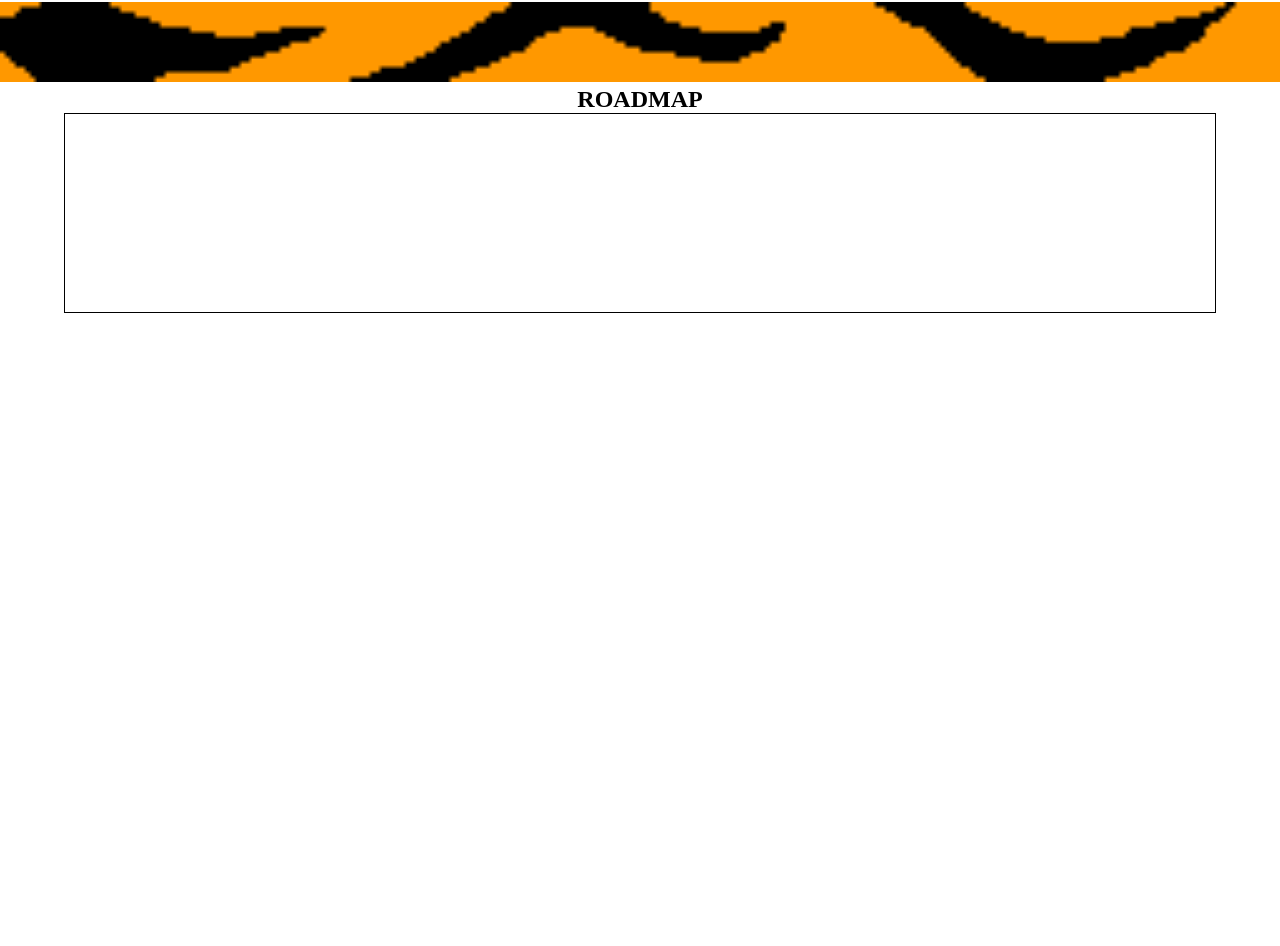
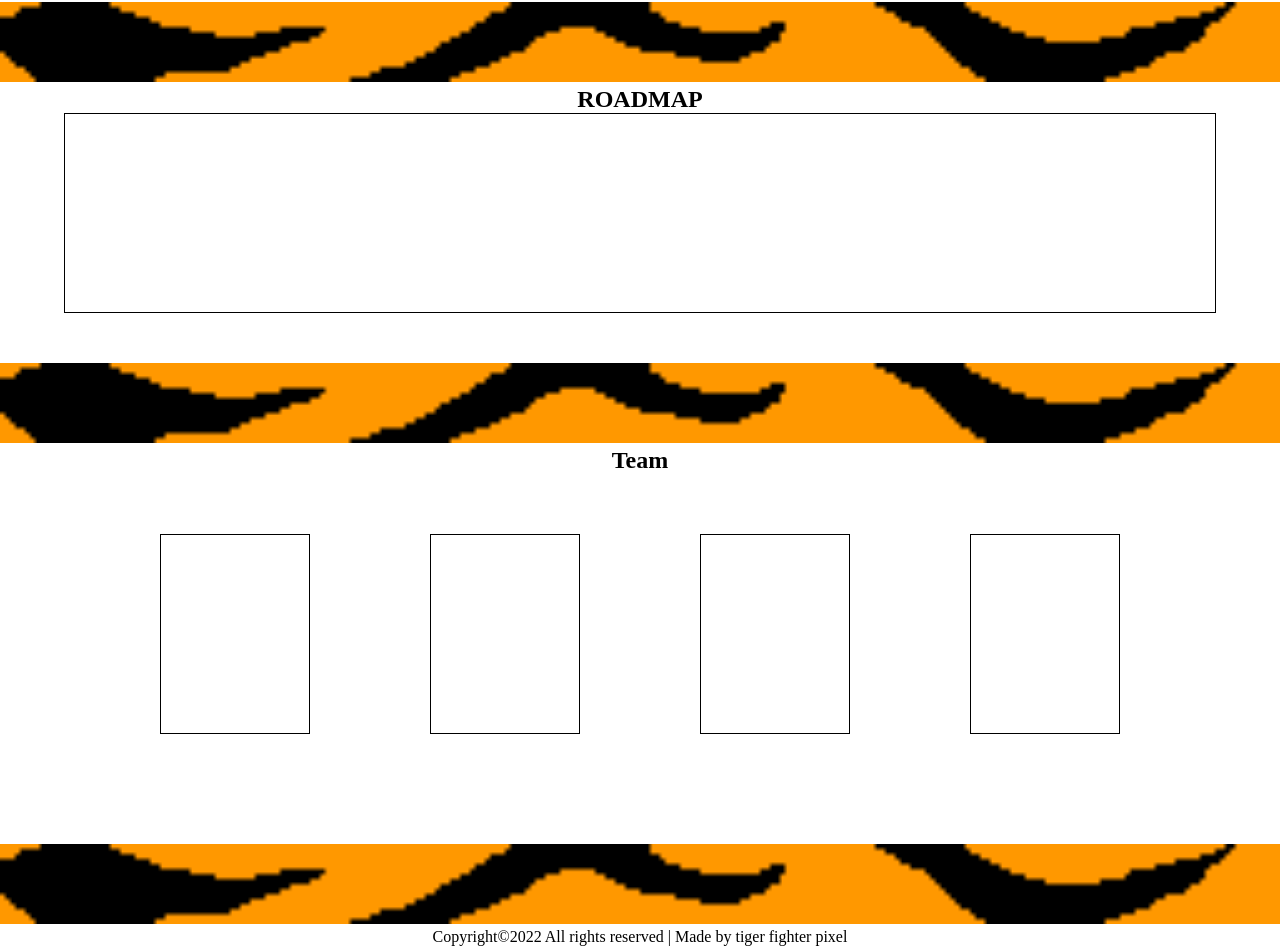
Before and after one commit to nianemassaerniane/tigerFighterPixel, a plain HTML site: page index.html in a window 1280 px wide. Shown: the part 1265-2211 px from the top of the page. Before the commit the page ends 1578 px from the top, so only its background shows below. Drawn offline with nearby package versions, Linux system fonts and the light colour scheme; a web font is replaced by a local one.

Commit message:
intégration  des division et section

```diff
--- a/assets/style/style.css
+++ b/assets/style/style.css
@@ -170,12 +170,13 @@ h2{
 }
 
 /* ROADMAP */
-.roadContainer{
-    display: flex;
-    justify-content: center;
-}
+
 .road{
     height: 200px;
     width: 90%;
     border: 1px solid black;
 }
+/* footer*/
+footer p{
+    text-align: center;
+}
--- a/index.html
+++ b/index.html
@@ -34,6 +34,7 @@
             </div>
         </section>
     </header>
+    <main>
     <!-- menu rideau -->
     <div id="myNav" class="overlay">
 
@@ -70,10 +71,33 @@
     </div>
     <div class="roadmapaBox">
         <h2>ROADMAP</h2>
-        <div class="roadContainer">
+        <div class="container">
             <div class="road"></div>
         </div>
     </div>
+    <div class="separateur">
+        <img src="assets/images/unnamed.png" alt="tiger fighter pixel| nft">
+    </div>
+    <div class="team">
+        <h2>Team</h2>
+        <div class="container">
+            <div class="box"></div>
+            <div class="box"></div>
+            <div class="box"></div>
+            <div class="box"></div>
+        </div>
+    </div>
+    <div class="separateur">
+        <img src="assets/images/unnamed.png" alt="tiger fighter pixel| nft">
+    </div>
+</main>
+<footer>
+    <p class="text">
+        Copyright&copy;2022 All rights reserved | Made by
+        <span>tiger fighter pixel</span>
+      </p>
+</footer>
+
 
     <script src="https://cdnjs.cloudflare.com/ajax/libs/gsap/2.1.3/TweenMax.min.js"></script>
     <script src="assets/js/tiger.js"></script>
```
